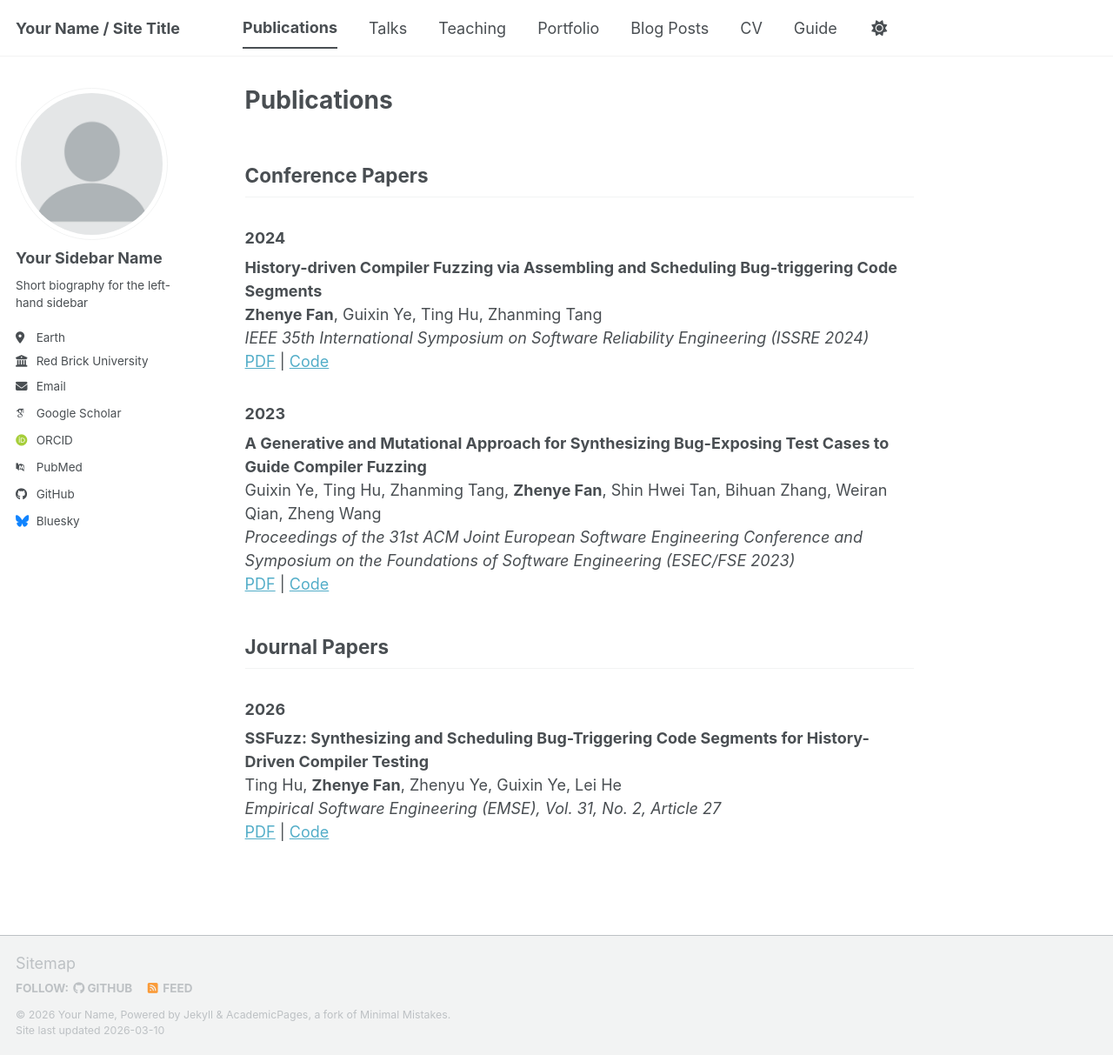
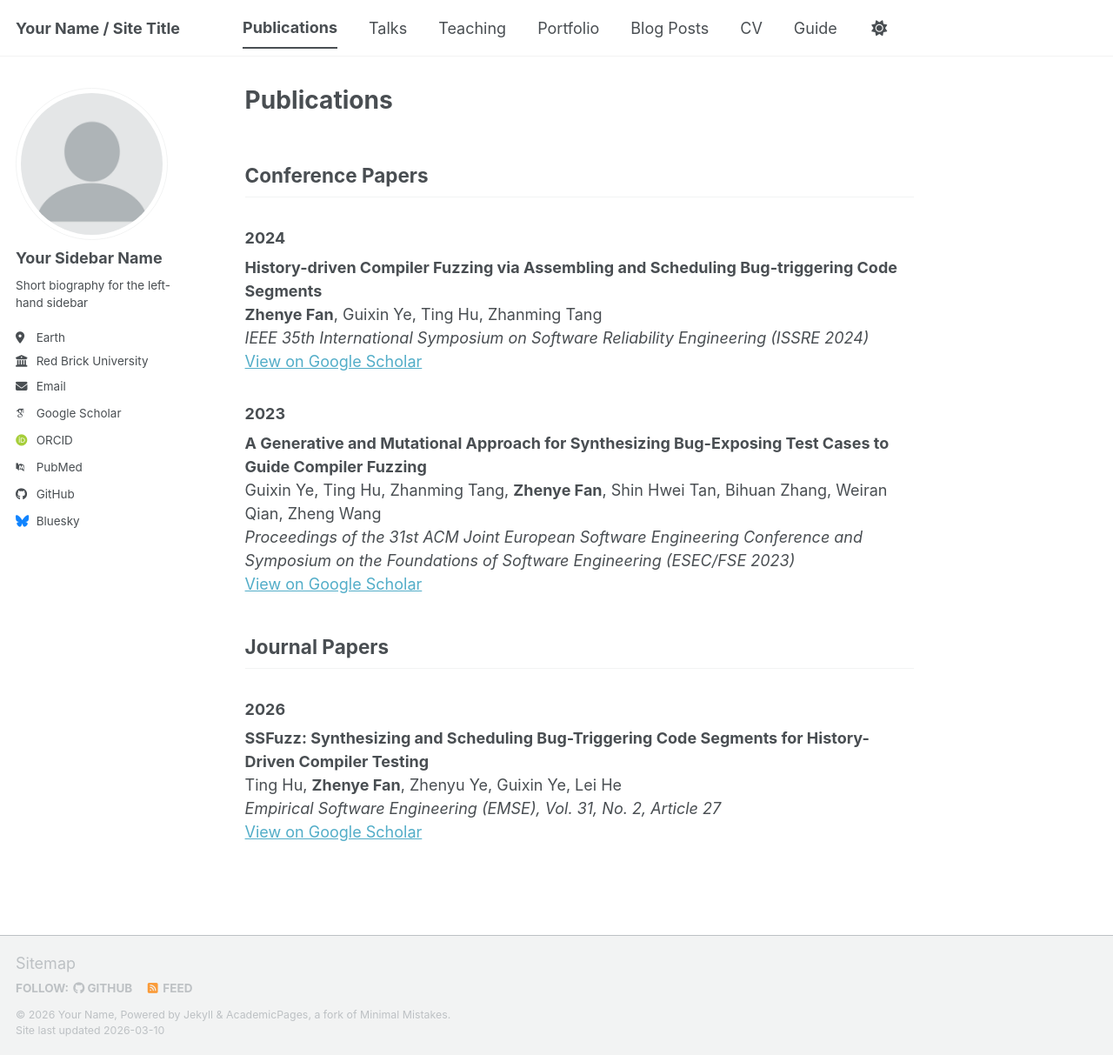
Before and after one commit to AidPaike/aidpaike.github.io, a Jekyll site: the page built from _pages/publications.md, in a window 1280 px wide and 1213 px high. Shown: the whole window at 87% size. Built offline with Jekyll 4.4.1, drawn with Linux system fonts in a browser that asks for light colours; some web fonts are replaced; a script bundle is joined from its source files by our own code; library files that are not in the unit come from our copies.

Commit message:
Update publications with correct links

```diff
--- a/_pages/publications.md
+++ b/_pages/publications.md
@@ -11,14 +11,14 @@ author_profile: true
 **History-driven Compiler Fuzzing via Assembling and Scheduling Bug-triggering Code Segments**
 **Zhenye Fan**, Guixin Ye, Ting Hu, Zhanming Tang
 *IEEE 35th International Symposium on Software Reliability Engineering (ISSRE 2024)*
-[PDF](#) | [Code](#)
+[View on Google Scholar](https://scholar.google.com/citations?hl=en&user=YsCItkMAAAAJ)
 
 ### 2023
 
 **A Generative and Mutational Approach for Synthesizing Bug-Exposing Test Cases to Guide Compiler Fuzzing**
 Guixin Ye, Ting Hu, Zhanming Tang, **Zhenye Fan**, Shin Hwei Tan, Bihuan Zhang, Weiran Qian, Zheng Wang
 *Proceedings of the 31st ACM Joint European Software Engineering Conference and Symposium on the Foundations of Software Engineering (ESEC/FSE 2023)*
-[PDF](#) | [Code](#)
+[View on Google Scholar](https://scholar.google.com/citations?hl=en&user=YsCItkMAAAAJ)
 
 ## Journal Papers
 
@@ -27,4 +27,4 @@ Guixin Ye, Ting Hu, Zhanming Tang, **Zhenye Fan**, Shin Hwei Tan, Bihuan Zhang,
 **SSFuzz: Synthesizing and Scheduling Bug-Triggering Code Segments for History-Driven Compiler Testing**
 Ting Hu, **Zhenye Fan**, Zhenyu Ye, Guixin Ye, Lei He
 *Empirical Software Engineering (EMSE), Vol. 31, No. 2, Article 27*
-[PDF](#) | [Code](#)
+[View on Google Scholar](https://scholar.google.com/citations?hl=en&user=YsCItkMAAAAJ)
```
